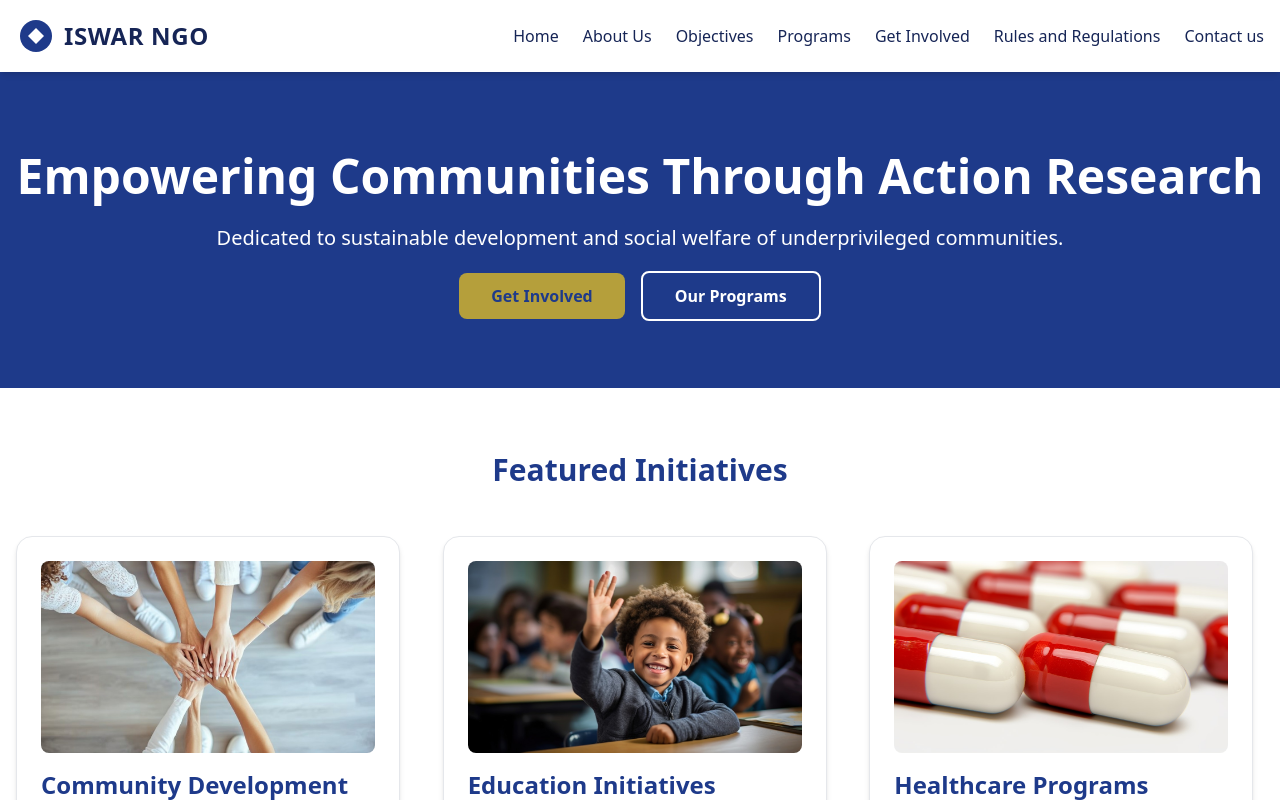
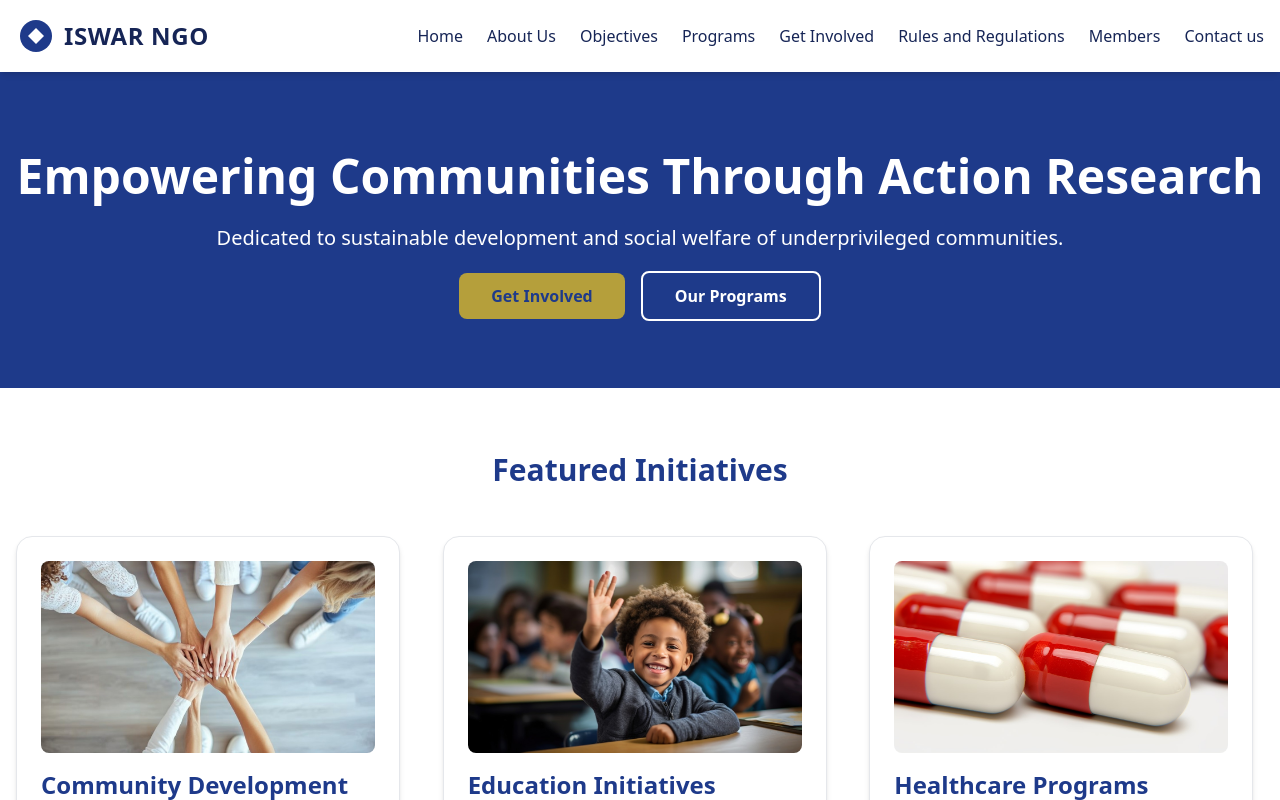
Before and after one commit to surajbi2/ngo-iswar, a React (Vite) app: page / in a window 1280 px wide. Shown: the top 800 px of the page. Built offline with nearby package versions, Linux system fonts and the light colour scheme.

Commit message:
modified navbar

```diff
--- a/src/components/Navbar.jsx
+++ b/src/components/Navbar.jsx
@@ -25,6 +25,7 @@ export default function Navbar() {
           <Link to="/programs" className="hover:text-[#1E3A8A] transition-all duration-300 font-medium">Programs</Link>
           <Link to="/get-involved" className="hover:text-[#1E3A8A] transition-all duration-300 font-medium">Get Involved</Link>
           <Link to="/rulesregulations" className="hover:text-[#1E3A8A] transition-all duration-300 font-medium">Rules and Regulations</Link>
+          <Link to="/members" className="hover:text-[#1E3A8A] transition-all duration-300 font-medium">Members</Link>
           <Link to="/contact" className="hover:text-[#1E3A8A] transition-all duration-300 font-medium">Contact us</Link>
         </div>
 
```
